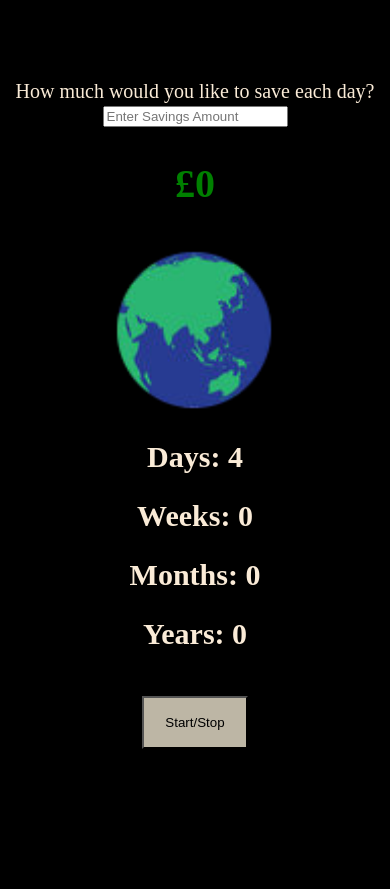
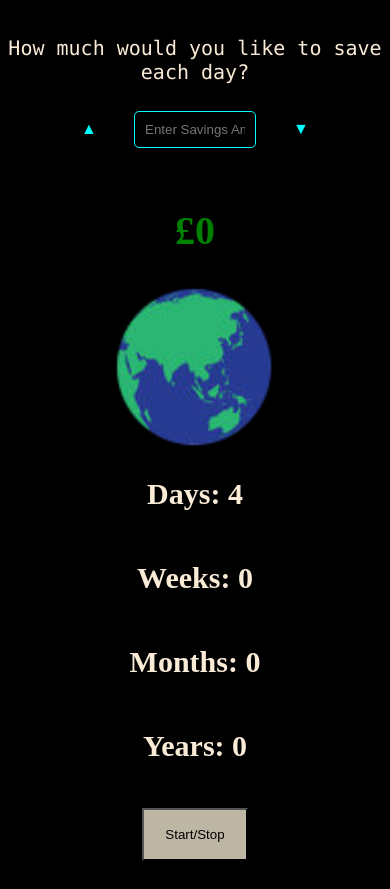
Before and after one commit to johnoptic/click-saver, a plain HTML site: page index.html in a window 390 px wide. Both pictures are taken after a click on the button "Start/Stop". Before the commit the page ends 844 px from the top, so only its background shows below. Drawn offline with Linux system fonts and the light colour scheme.

Commit message:
update input field

```diff
--- a/index.html
+++ b/index.html
@@ -8,12 +8,16 @@
 
 </head>
 <body>
-    <div>
-        <form id="saverForm">
-            <label for="savings">How much would you like to save each day?</label>
-            <input type="number" id="incrementInput" placeholder="Enter Savings Amount">
-        </form>
+
+<div id="saverDiv">
+    <label id="textPrompt" for="incrementInput">How much would you like to save each day?</label>
+    <div class="input-container">
+        <button type="button" class="arrow-button" id="incrementButton">▲</button>
+        <input type="number" id="incrementInput" placeholder="Enter Savings Amount">
+        <button type="button" class="arrow-button" id="decrementButton">▼</button>
     </div>
+</div>
+
     <h2 id="money">£<span id="moneyAmount"></span></h2>
     <div>
         <img src="./newImgs/earth0.png" id="image"/>
@@ -25,6 +29,6 @@
 
     <button id="btnToggle">Start/Stop</button>
 
-    <script src="index.js"></script>
+    <script src="main.js"></script>
 </body>
 </html>
--- a/index.js
+++ /dev/null
@@ -1,68 +0,0 @@
-const imgArray = [
-    './newImgs/earth0.png',
-    './newImgs/earth1.png',
-    './newImgs/earth2.png',
-    './newImgs/earth3.png',
-    './newImgs/earth4.png',
-    './newImgs/earth5.png',
-    './newImgs/earth6.png',
-    './newImgs/earth7.png',
-    './newImgs/earth8.png',
-    './newImgs/earth9.png',
-    './newImgs/earth10.png',
-    './newImgs/earth11.png'
-];
-let index = 0;
-let animPlay = false;
-let intervalId = null;
-let increment = 0;
-
-let money = 0;
-let numDays = 0;
-let numWeeks = 0;
-let numMonths = 0;
-let numYears = 0;
-
-incrementInput.addEventListener('keydown', function(event) {
-    if (event.key === 'Enter') {
-        event.preventDefault();
-    }
-});
-
-const toggler = document.getElementById('btnToggle');
-toggler.addEventListener('click', () => {
-    if (!animPlay) {
-        let inputValue = incrementInput.value;
-        if (!isNaN(inputValue) && inputValue >= 0) {
-            increment = Number(inputValue);
-        } else {
-            alert("Please enter a valid positive number");
-            return;
-        }
-        document.getElementById('moneyAmount').textContent = money;
-    }
-
-    animPlay = !animPlay;
-    if (animPlay) {
-        intervalId = setInterval(imgUpdate, 50);
-    } else {
-        clearInterval(intervalId);
-    }
-});
-
-function imgUpdate() {
-    document.getElementById('image').src = imgArray[index];
-    document.getElementById('days').textContent = numDays;
-    document.getElementById('weeks').textContent = numWeeks;
-    document.getElementById('months').textContent = numMonths;
-    document.getElementById('years').textContent = numYears;
-    document.getElementById('moneyAmount').textContent = money;
-    index = (index + 1) % imgArray.length;
-    if (index === 11) {
-        money += increment;
-        numDays += 1;
-        numWeeks = Math.floor(numDays / 7);
-        numMonths = Math.floor(numDays / 30);
-        numYears = Math.floor(numDays / 365);
-    }
-}
--- /dev/null
+++ b/main.js
@@ -0,0 +1,96 @@
+const imgArray = [
+    './newImgs/earth0.png',
+    './newImgs/earth1.png',
+    './newImgs/earth2.png',
+    './newImgs/earth3.png',
+    './newImgs/earth4.png',
+    './newImgs/earth5.png',
+    './newImgs/earth6.png',
+    './newImgs/earth7.png',
+    './newImgs/earth8.png',
+    './newImgs/earth9.png',
+    './newImgs/earth10.png',
+    './newImgs/earth11.png'
+];
+
+let index = 0;
+let animPlay = false;
+let intervalId = null;
+let increment = 0;
+
+let money = 0;
+let numDays = 0;
+let numWeeks = 0;
+let numMonths = 0;
+let numYears = 0;
+
+window.onload = function() {
+    const incrementInput = document.getElementById('incrementInput');
+
+    // Increment function
+    function incrementValue() {
+        incrementInput.value = parseFloat(incrementInput.value) + 1 || 1;
+    }
+
+    // Decrement function
+    function decrementValue() {
+        incrementInput.value = Math.max((parseFloat(incrementInput.value) || 0) - 1, 0);
+    }
+
+    // Add event listeners to buttons
+    const incrementButton = document.getElementById('incrementButton');
+    const decrementButton = document.getElementById('decrementButton');
+
+    if (incrementButton && decrementButton) {
+        incrementButton.addEventListener('click', incrementValue);
+        decrementButton.addEventListener('click', decrementValue);
+    } else {
+        console.error("Increment or Decrement button not found");
+    }
+
+    // Prevent form submission on Enter key
+    incrementInput.addEventListener('keydown', function(event) {
+        if (event.key === 'Enter') {
+            event.preventDefault();
+        }
+    });
+
+    // Toggle functionality for your existing code
+    const toggler = document.getElementById('btnToggle');
+    toggler.addEventListener('click', () => {
+        if (!animPlay) {
+            let inputValue = incrementInput.value;
+            if (!isNaN(inputValue) && inputValue >= 0) {
+                increment = Number(inputValue);
+            } else {
+                alert("Please enter a valid positive number");
+                return;
+            }
+            document.getElementById('moneyAmount').textContent = money;
+        }
+
+        animPlay = !animPlay;
+        if (animPlay) {
+            intervalId = setInterval(imgUpdate, 50);
+        } else {
+            clearInterval(intervalId);
+        }
+    });
+};
+
+function imgUpdate() {
+    document.getElementById('image').src = imgArray[index];
+    document.getElementById('days').textContent = numDays;
+    document.getElementById('weeks').textContent = numWeeks;
+    document.getElementById('months').textContent = numMonths;
+    document.getElementById('years').textContent = numYears;
+    document.getElementById('moneyAmount').textContent = money;
+    index = (index + 1) % imgArray.length;
+    if (index === 11) {
+        money += increment;
+        numDays += 1;
+        numWeeks = Math.floor(numDays / 7);
+        numMonths = Math.floor(numDays / 30);
+        numYears = Math.floor(numDays / 365);
+    }
+}
--- a/style.css
+++ b/style.css
@@ -1,13 +1,26 @@
 body {
     text-align: center;
-    margin-top: 4em;
+    margin-top: 36px;
     background-color: black;
     color: antiquewhite;
     font-size: 20px;
+    display: flex;
+    flex-direction: column;
+    align-items: center;
 }
+
+#textPrompt {
+    font-family: 'Lucida Console', Monaco, monospace;
+}
+
+#saverDiv {
+    display: flex;
+    flex-direction: column;
+    align-items: center;
+}
+
 img {
     height: 8em;
-    margin-top: 0.5em;
 }
 
 button {
@@ -27,3 +40,58 @@ button:hover{
     font-size: 40px;
     color: green;
 }
+
+#saverForm {
+    background-color: transparent;
+    padding: 20px;
+    border-radius: 5px;
+    color: white;
+}
+
+#saverForm label,
+#saverForm input {
+    color: white;
+}
+
+.input-container {
+    display: flex;
+    align-items: center;
+    justify-content: center;
+}
+
+.arrow-button {
+    height: 50px;
+    width: 50px;
+    background-color: transparent;
+    border: none;
+    border-radius: 4%;
+    color: #00FFFF;
+    font-size: 16px;
+    cursor: pointer;
+    padding: 10px;
+}
+
+.arrow-button:hover{
+    background-color: rgb(57, 57, 57);
+}
+
+/* Chrome, Safari, Edge, Opera */
+input::-webkit-outer-spin-button,
+input::-webkit-inner-spin-button {
+  -webkit-appearance: none;
+  margin: 0;
+}
+
+/* Firefox */
+input[type=number] {
+  -moz-appearance: textfield;
+}
+
+#incrementInput {
+    background-color: transparent;
+    border: 1px solid #00FFFF;
+    color: white;
+    padding: 10px;
+    border-radius: 5px;
+    width: 100px;
+}
```
